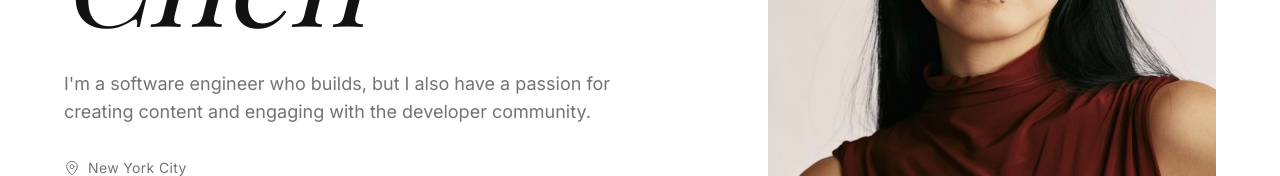
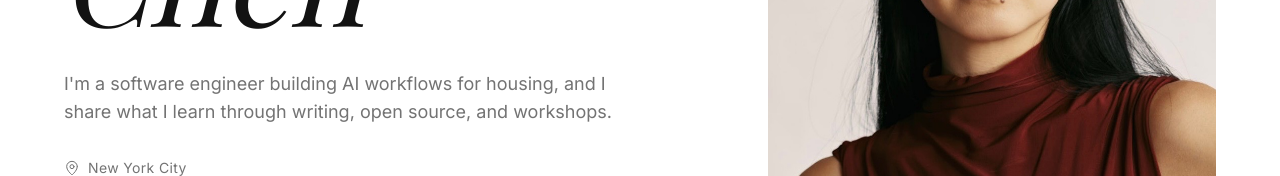
Before and after one commit to ellenrchen/ellen-chen, a React (Vite) app: page / in a window 1280 px wide. Shown: the part 442-618 px from the top of the page. Built offline with nearby package versions, Linux system fonts and the light colour scheme; a web font is replaced by a local one.

Commit message:
Changes
Co-authored-by: ellenrchen <32143915+ellenrchen@users.noreply.github.com>

```diff
--- a/src/components/Hero.tsx
+++ b/src/components/Hero.tsx
@@ -22,7 +22,7 @@ const Hero = () => {
             </div>
 
             <p className="max-w-xl text-base leading-relaxed text-muted-foreground md:text-lg">
-              I'm a software engineer who builds, but I also have a passion for creating content and engaging with the developer community.
+              I'm a software engineer building AI workflows for housing, and I share what I learn through writing, open source, and workshops.
             </p>
 
             <p className="flex items-center gap-2 text-sm tracking-wide text-muted-foreground">
```
